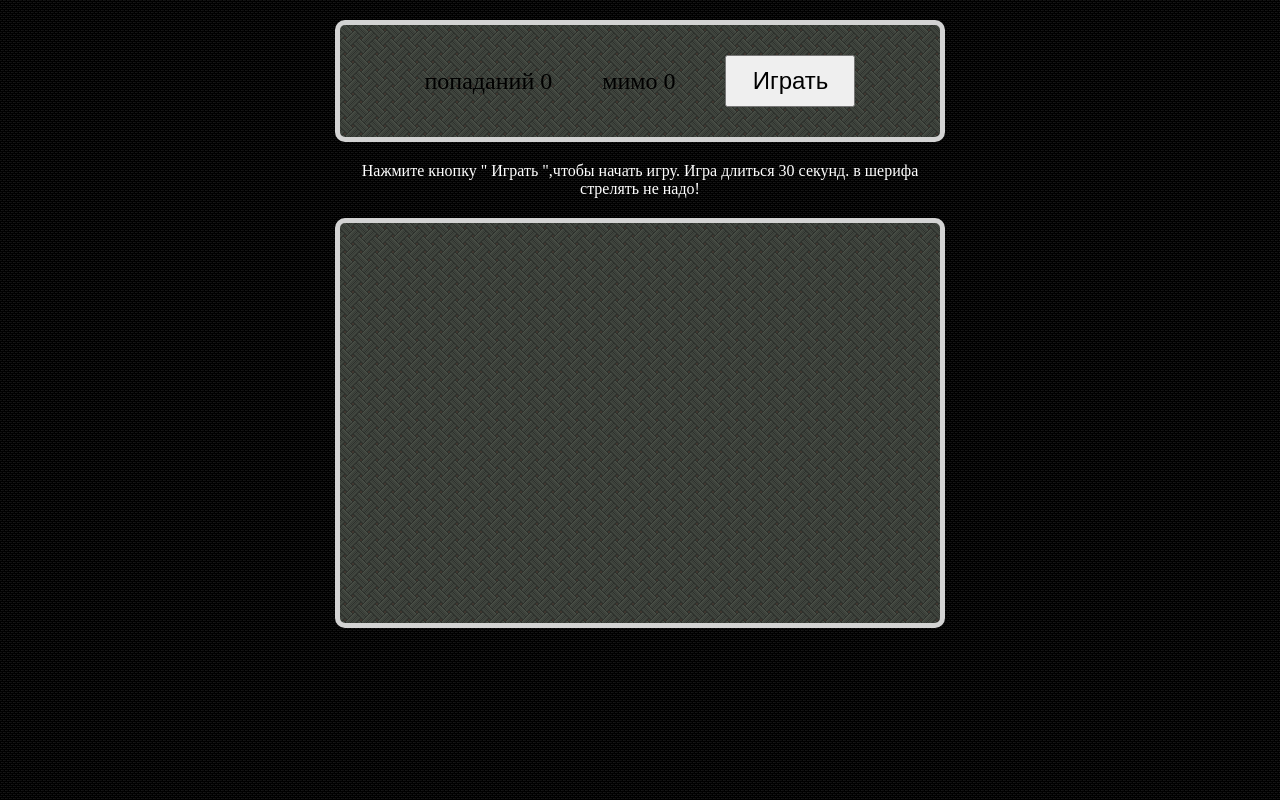
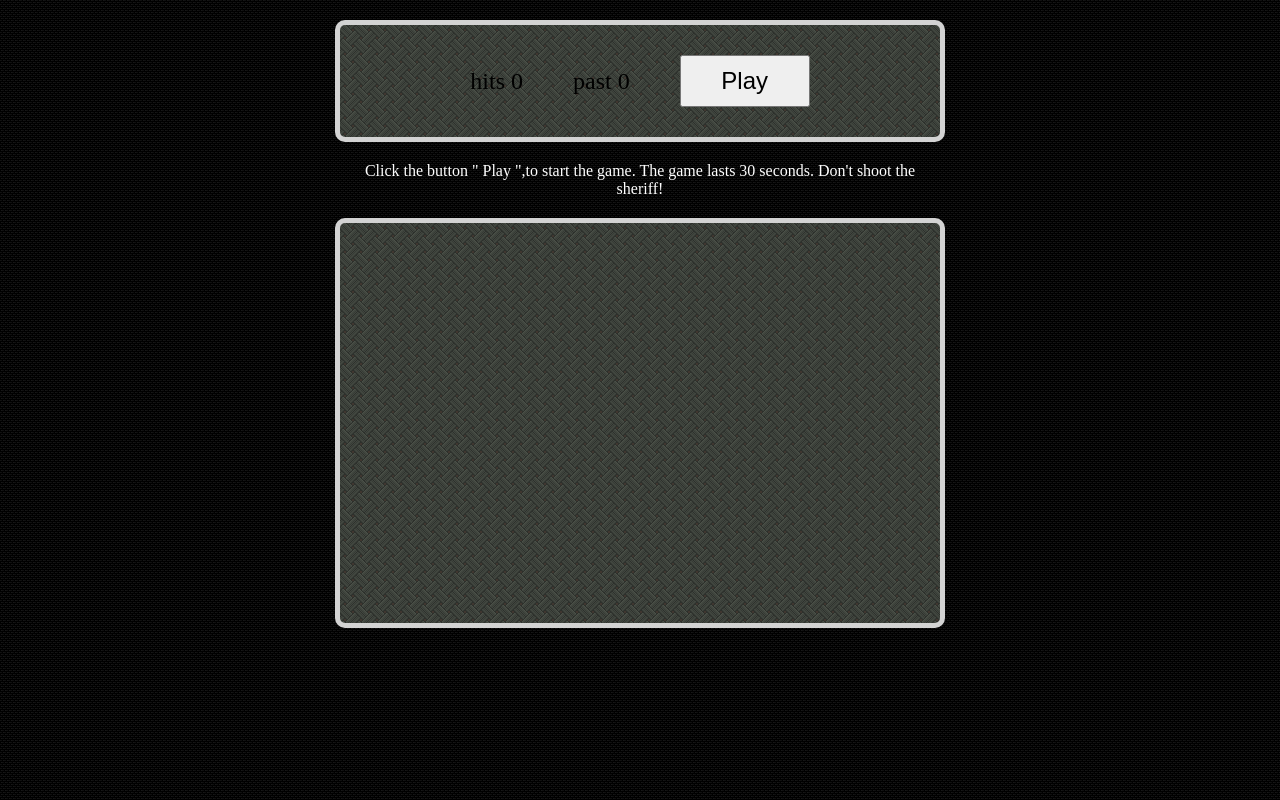
Before and after one commit to als122311/-Tyr, a plain HTML site: page index.html in a window 1280 px wide. Drawn offline with Linux system fonts and the light colour scheme.

Commit message:
Update index.html
Completely in English

```diff
--- a/index.html
+++ b/index.html
@@ -9,15 +9,15 @@
 </head>
 <body>
     <div id="stat">
-        <div id="hit">попаданий 0</div>
-        <div id="miss">мимо 0</div>
-        <button id="start"> Играть</button>
+        <div id="hit">hits 0</div>
+        <div id="miss">past 0</div>
+        <button id="start"> Play</button>
     </div>
-    <p id="note">Нажмите кнопку &quot; Играть &quot;,чтобы начать игру. Игра длиться 30 секунд. в шерифа стрелять не надо! </p>
+    <p id="note">Click the button &quot; Play &quot;,to start the game. The game lasts 30 seconds. Don't shoot the sheriff! </p>
     <div id="game">
         <div id="enemy" class="character enemy1"></div>
         <div class="result">
-            Ты победил!
+            You won!
         </div>
 
         <script src="app.js"></script>
```
